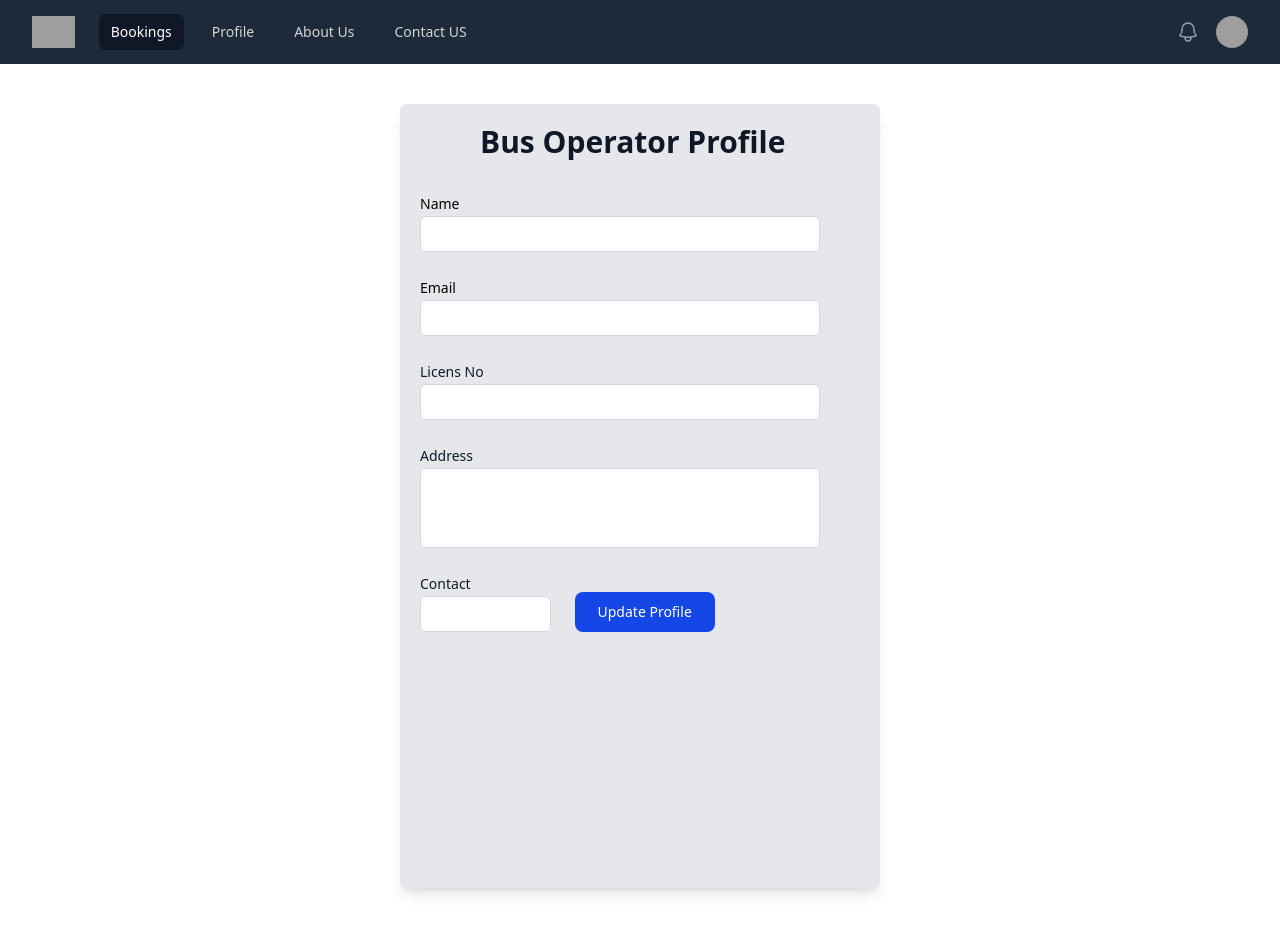
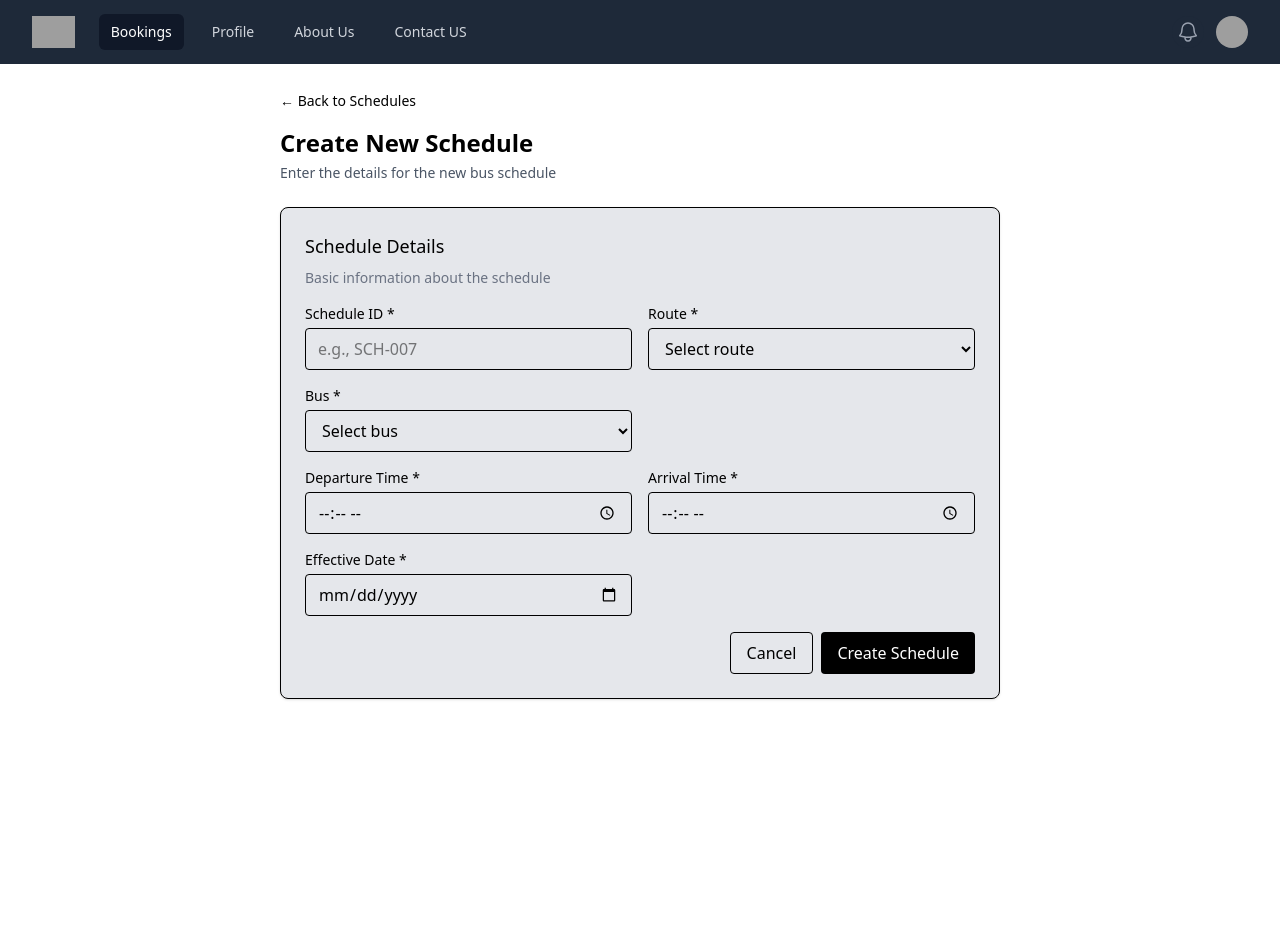
Before and after one commit to theakshayrathod/TravelManagementSystem, a React (Vite) app in the folder TMS_Frontend/: page / in a window 1280 px wide. After the commit the page ends 800 px from the top, so only its background shows below. Built offline with nearby package versions, Linux system fonts and the light colour scheme; grey boxes are pictures that could not be loaded.

Commit message:
Add trip completed

```diff
--- a/TMS_Frontend/src/App.tsx
+++ b/TMS_Frontend/src/App.tsx
@@ -4,7 +4,8 @@ import type {JSX} from 'react'
 // import { Home } from './Pages/Home'
 import  Navbar  from './components/Navbar'
 // import { UserProfileUpdate } from './Pages/user/UpdateProfile'
-import { OperatorProfileUpdate } from './Pages/operator/UpdateProfile'
+//import { OperatorProfileUpdate } from './Pages/operator/UpdateProfile'
+import { AddTrip } from './Pages/operator/AddTrip'
 // import { Registration } from './Pages/auth/Registration'
 
 
@@ -20,8 +21,9 @@ function App():JSX.Element {
 
    <Navbar/>
     {/* <Home/> */}
-    <OperatorProfileUpdate/>
+    {/* <OperatorProfileUpdate/> */}
     {/* <UserProfileUpdate/> */}
+     <AddTrip/>
 
 
     </>
--- /dev/null
+++ b/TMS_Frontend/src/Pages/operator/AddTrip.tsx
@@ -0,0 +1,69 @@
+import React from 'react';
+// import { ChevronDownIcon } from '@heroicons/react/20/solid';
+import type { JSX } from 'react';
+
+export function AddTrip() {
+
+  return (
+    <div className="max-w-3xl mx-auto p-6">
+      <a href="#" className="text-sm mb-4 inline-block">&larr; Back to Schedules</a>
+      <h2 className="text-2xl font-semibold mb-1">Create New Schedule</h2>
+      <p className="text-sm text-gray-600 mb-6">Enter the details for the new bus schedule</p>
+
+      <div className="bg-gray-200 p-6 rounded-lg shadow border-1">
+        <h3 className="text-lg font-medium mb-2">Schedule Details</h3>
+        <p className="text-sm text-gray-500 mb-4">Basic information about the schedule</p>
+
+        <div className="grid grid-cols-1 sm:grid-cols-2 gap-4 mb-4">
+          <div>
+            <label className="block text-sm font-medium mb-1">Schedule ID *</label>
+            <input
+              type="text"
+              placeholder="e.g., SCH-007"
+              className="w-full border px-3 py-2 rounded"
+            />
+          </div>
+
+          <div>
+            <label className="block text-sm font-medium mb-1">Route *</label>
+            <select className="w-full border px-3 py-2 rounded">
+              <option>Select route</option>
+            </select>
+          </div>
+
+          <div>
+            <label className="block text-sm font-medium mb-1">Bus *</label>
+            <select className="w-full border px-3 py-2 rounded">
+              <option>Select bus</option>
+            </select>
+          </div>
+        </div>
+
+        <div className="grid grid-cols-1 sm:grid-cols-2 gap-4 mb-4">
+          <div>
+            <label className="block text-sm font-medium mb-1">Departure Time *</label>
+            <input type="time" className="w-full border px-3 py-2 rounded" />
+          </div>
+
+          <div>
+            <label className="block text-sm font-medium mb-1">Arrival Time *</label>
+            <input type="time" className="w-full border px-3 py-2 rounded" />
+          </div>
+        </div>
+
+        <div className="grid grid-cols-1 sm:grid-cols-2 gap-4 mb-4">
+          <div>
+            <label className="block text-sm font-medium mb-1">Effective Date *</label>
+            <input type="date" className="w-full border px-3 py-2 rounded" />
+          </div>
+        </div>
+
+        <div className="flex justify-end space-x-2">
+          <button className="border px-4 py-2 rounded">Cancel</button>
+          <button className="bg-black text-white px-4 py-2 rounded">Create Schedule</button>
+        </div>
+      </div>
+    </div>
+  );
+
+}
```
